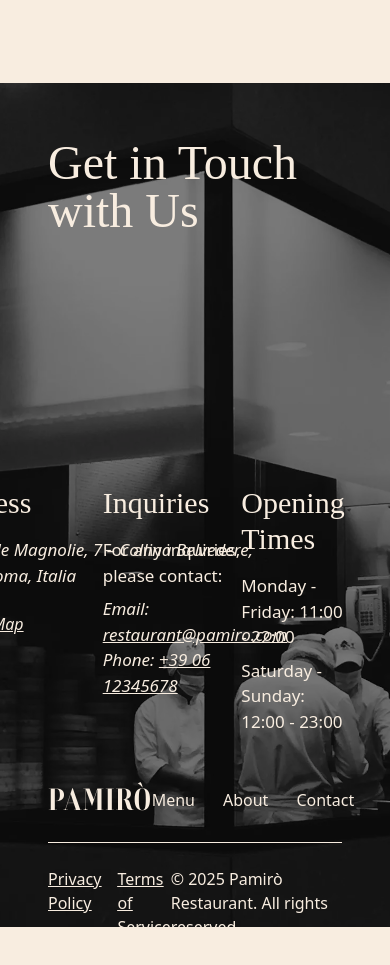
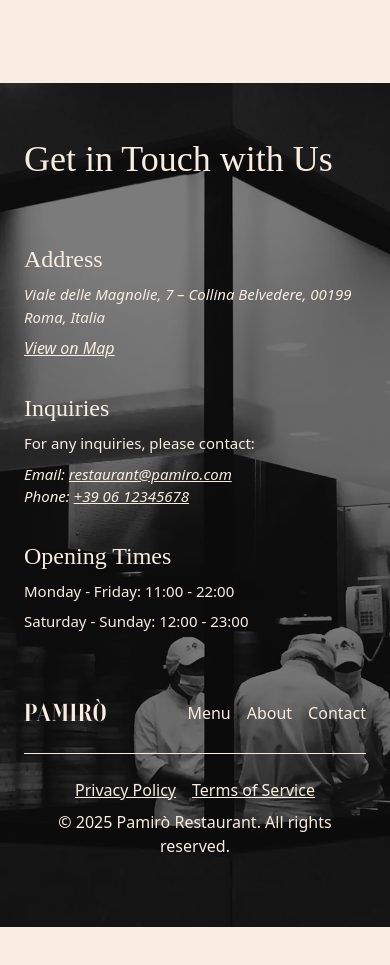
Before and after one commit to mauromltn/pamiro, a Next.js app: page / in a window 390 px wide. Shown: the part 3620-4585 px from the top of the page. After the commit the page ends 4547 px from the top, so only its background shows below. Built offline with nearby package versions, Linux system fonts and the light colour scheme; a web font is replaced by a local one.

Commit message:
feat: Add responsiveness to Footer component and general page

```diff
--- a/src/components/Details.tsx
+++ b/src/components/Details.tsx
@@ -29,7 +29,7 @@ export default function Details() {
          <Image src={background} alt="background image of restaurant" fill className='-z-10 object-cover' />
          <div className='absolute inset-0 bg-black/50 -z-10' />
 
-         <h2 className='w-100 font-gambarino text-4xl sm:text-5xl text-[var(--primary)] px-6 sm:px-0 mb-16 sm:mb-20'>Unmatched Quality and Experience</h2>
+         <h2 className='sm:w-100 font-gambarino text-4xl sm:text-5xl text-[var(--primary)] px-6 sm:px-0 mb-16 sm:mb-20'>Unmatched Quality and Experience</h2>
          <section className='flex gap-4 px-6 sm:px-0 sm:grid sm:grid-cols-3 sm:justify-items-center overflow-scroll sm:overflow-auto sm:[&>:nth-child(2)]:mt-12 sm:[&>:nth-child(3)]:mt-24'>
             {cardDetails.map((card, index) => (
                <div key={index} className='w-fit h-fit p-3 flex flex-col bg-[var(--primary)]'>
--- a/src/components/ui/Footer.tsx
+++ b/src/components/ui/Footer.tsx
@@ -3,7 +3,7 @@ import footer from '../../../public/footer.webp'
 
 export default function Footer() {
    return (
-      <footer id='footer' className='h-screen relative px-12 py-14 text-[var(--primary)]'>
+      <footer id='footer' className='h-screen relative px-6 sm:px-12 py-14 text-[var(--primary)]'>
          <Image
             src={footer}
             alt="Footer Background"
@@ -12,13 +12,13 @@ export default function Footer() {
          />
          <div className='absolute inset-0 bg-black/50 -z-10' />
 
-         <h2 className='font-gambarino text-5xl'>Get in Touch with Us</h2>
-         <section className='h-full w-full flex flex-col justify-end pb-7'>
-            <div className='grid grid-cols-3 justify-items-center [&_h3]:font-gambarino [&_h3]:text-3xl [&_h3]:mb-4 [&_p]:text-[17px]'>
-               <div className='w-82'>
+         <h2 className='font-gambarino text-4xl sm:text-5xl mb-16 sm:mb-0'>Get in Touch with Us</h2>
+         <section className='sm:h-full w-full flex flex-col justify-end pb-7'>
+            <div className='grid sm:grid-cols-3 sm:justify-items-center space-y-8 [&_h3]:font-gambarino [&>div>h3]:text-2xl sm:[&_h3]:text-3xl [&_h3]:mb-2 sm:[&_h3]:mb-4 [&_p]:text-[15px] sm:[&_p]:text-[17px]'>
+               <div className='sm:w-82'>
                   <h3>Address</h3>
                   <address>
-                     <p className='mb-6'>Viale delle Magnolie, 7 &ndash; Collina Belvedere, 00199 Roma, Italia</p>
+                     <p className='mb-2 sm:mb-6'>Viale delle Magnolie, 7 &ndash; Collina Belvedere, 00199 Roma, Italia</p>
                      <a className='underline' href="https://www.google.com/maps?q=Viale+delle+Magnolie,+7+–+Collina+Belvedere,+00199+Roma,+Italia" target="_blank" rel="noopener noreferrer">View on Map</a>
                   </address>
                </div>
@@ -37,15 +37,15 @@ export default function Footer() {
                </div>
             </div>
 
-            <div className='flex justify-between items-center mt-12 border-b border-[var(--primary)] pb-6'>
-               <span className="text-3xl font-boska font-bold text-[var(--primary)] tracking-wide">PAMIRÒ</span>
-               <ul className='flex gap-7 *:hover:text-[var(--primary-hover)]'>
-                    <li><a href="/menu">Menu</a></li>
-                    <li><a href="#about">About</a></li>
-                    <li><a href="#footer">Contact</a></li>
+            <div className='flex justify-between items-center mt-16 sm:mt-12 border-b border-[var(--primary)] pb-6'>
+               <span className="text-2xl sm:text-3xl font-boska font-bold text-[var(--primary)] tracking-wide">PAMIRÒ</span>
+               <ul className='flex gap-4 sm:gap-7 *:hover:text-[var(--primary-hover)]'>
+                  <li><a href="/menu">Menu</a></li>
+                  <li><a href="#about">About</a></li>
+                  <li><a href="#footer">Contact</a></li>
                </ul>
             </div>
-            <div className='flex justify-between mt-6'>
+            <div className='flex flex-col items-center text-center gap-2 sm:gap-0 sm:flex-row sm:justify-between mt-6'>
                <ul className='flex gap-4 *:underline *:hover:text-[var(--primary-hover)]'>
                   <li><a href="/privacy-policy">Privacy Policy</a></li>
                   <li><a href="/terms-of-service">Terms of Service</a></li>
```
